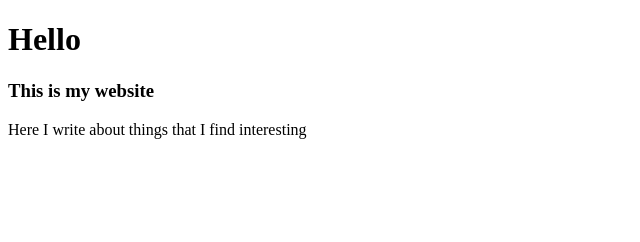
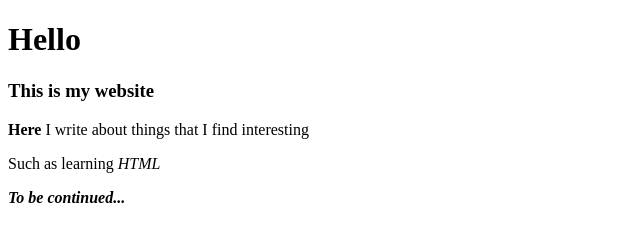
Before and after one commit to Celquin/lapio-website, a plain HTML site: page index.html in a window 1280 px wide. Shown: the whole page, without its empty margins (0-640 px from the left). Drawn offline with Linux system fonts and the light colour scheme.

Commit message:
Part 3, add third exercise

```diff
--- a/index.html
+++ b/index.html
@@ -10,7 +10,10 @@
   <!--Do the exercises here-->
 <h1> Hello </h1>
 <h3> This is my website </h3>
-<p> Here I write about things that I find interesting</p>
+<p> <strong>Here</strong> I write about things that I find interesting</p>
+<p> Such as learning <i> HTML </i>
+<p> <b> <i> To be continued... </b> </i></p>
+
 
 </body>
 
```
